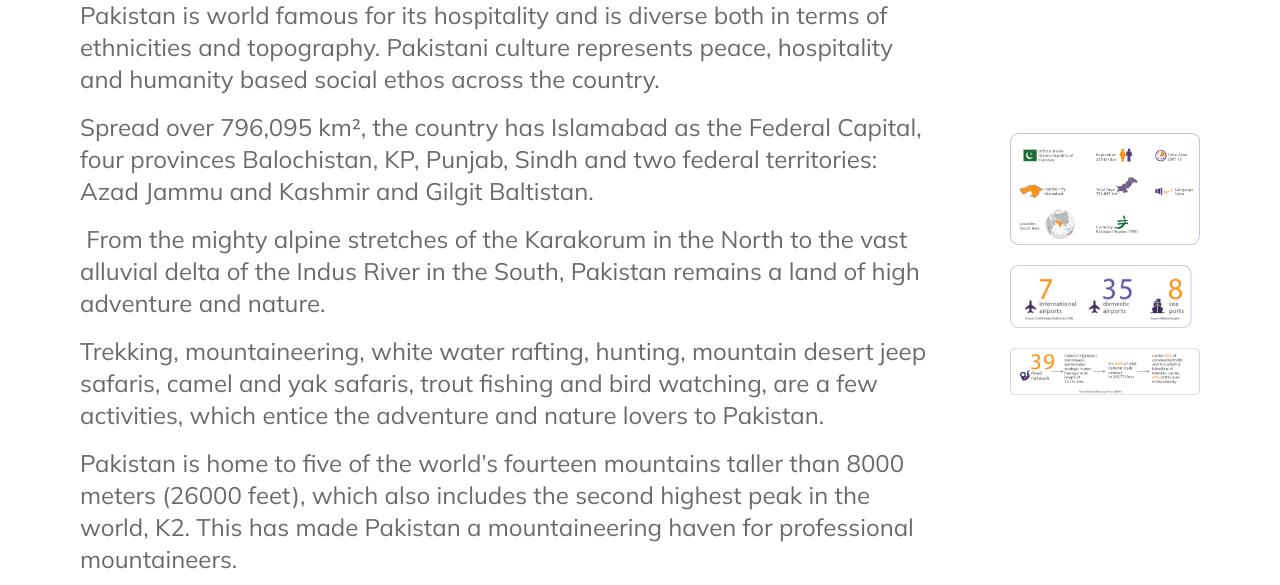
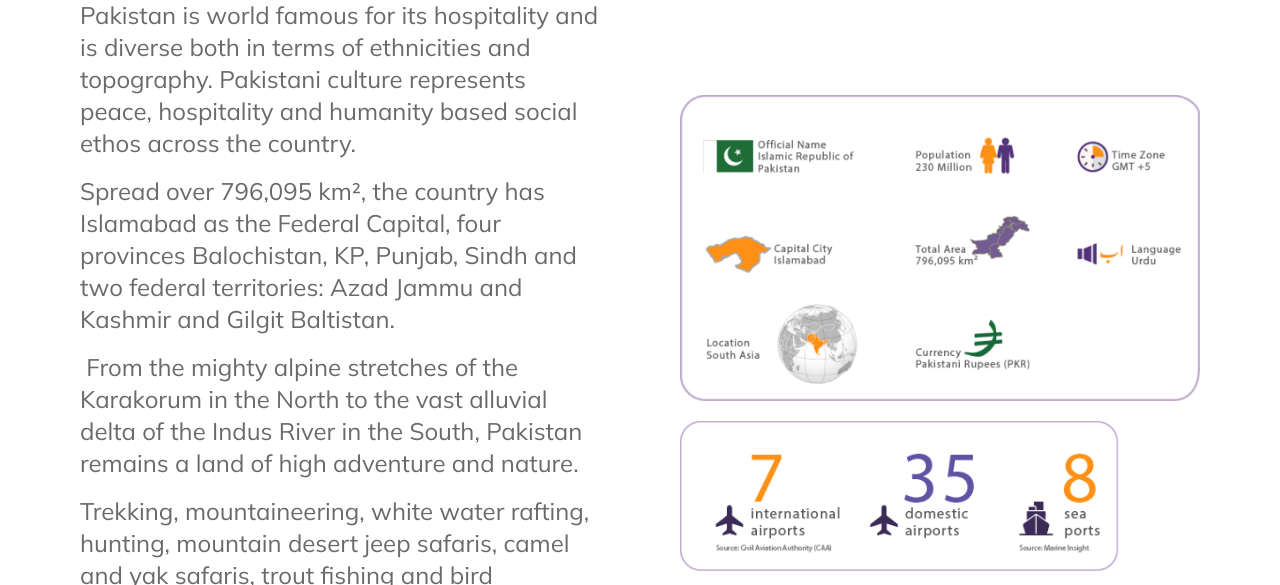
Before and after one commit to Rajaabad335/Bio-frontend, a website: page pages/why-pakistan.html in a window 1280 px wide. Shown: the part 735-1320 px from the top of the page. Drawn offline with nearby package versions, Linux system fonts and the light colour scheme; files whose address does not match are found by name; a web font is replaced by a local one.

Commit message:
why pak issue

```diff
--- a/pages/why-pakistan.html
+++ b/pages/why-pakistan.html
@@ -1171,7 +1171,7 @@
 
     <!-- ===end=== -->
     <div class="main-why-pak">
-      <div >
+      <div class="flex-1">
         <div class="para1">Pakistan AT A GLANCE</div>
         <p class="para">
           Pakistan is world famous for its hospitality and is diverse both in
@@ -1202,7 +1202,7 @@
           professional mountaineers.
         </p>
       </div>
-      <div >
+      <div class="flex-1">
         <div class="mt-5"><img src="/images/why-pak-1.png" alt="" /></div>
         <div class="mt-5"><img src="/images/why-pak-2.png" alt="" /></div>
         <div class="mt-5"><img src="/images/why-pak-3.png" alt="" /></div>
```
